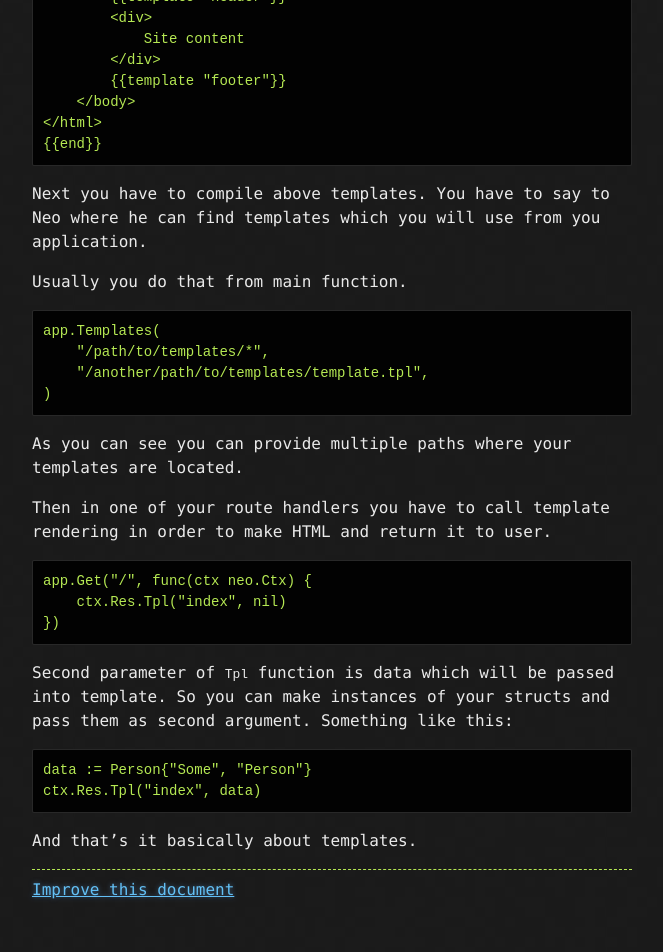
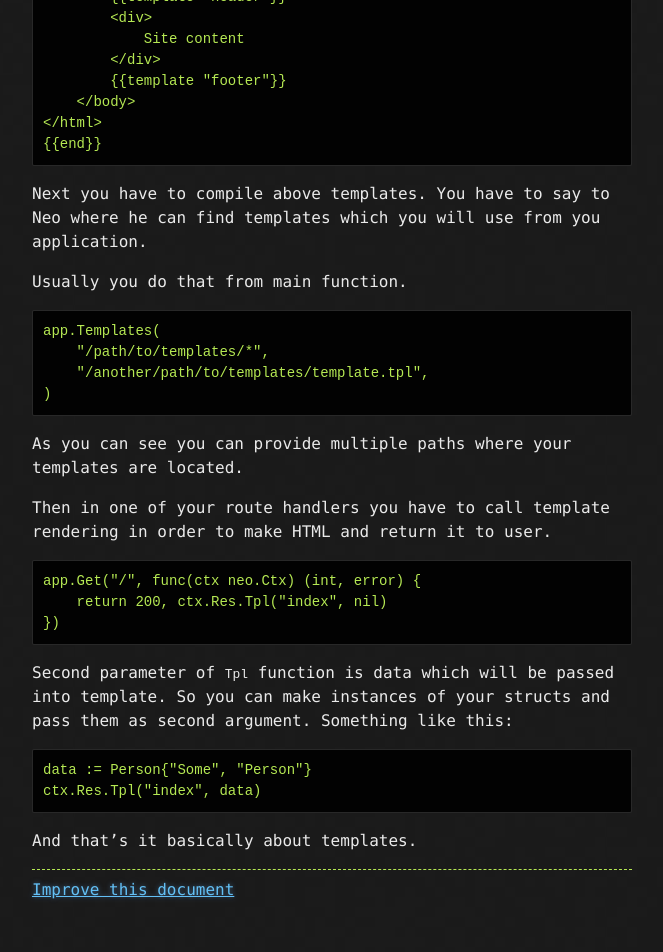
Before and after one commit to ivpusic/neo, a Jekyll site: the page built from _posts/2015-01-23-templates.md, in a window 1280 px wide. Shown: the part 990-1942 px from the top of the page, without its empty margins (458-1121 px from the left). Built offline with Jekyll 4.4.1, drawn with Linux system fonts in a browser that asks for light colours; nearby versions of some CDN libraries; Markdown is read by kramdown in place of the engine named in the settings.

Commit message:
Update 2015-01-23-templates.md

````diff
--- a/_posts/2015-01-23-templates.md
+++ b/_posts/2015-01-23-templates.md
@@ -61,8 +61,8 @@ As you can see you can provide multiple paths where your templates are located.
 Then in one of your route handlers you have to call template rendering in order to make HTML and return it to user.
 
 ```Go
-app.Get("/", func(ctx neo.Ctx) {
-    ctx.Res.Tpl("index", nil)
+app.Get("/", func(ctx neo.Ctx) (int, error) {
+    return 200, ctx.Res.Tpl("index", nil)
 })
 ```
 
````
